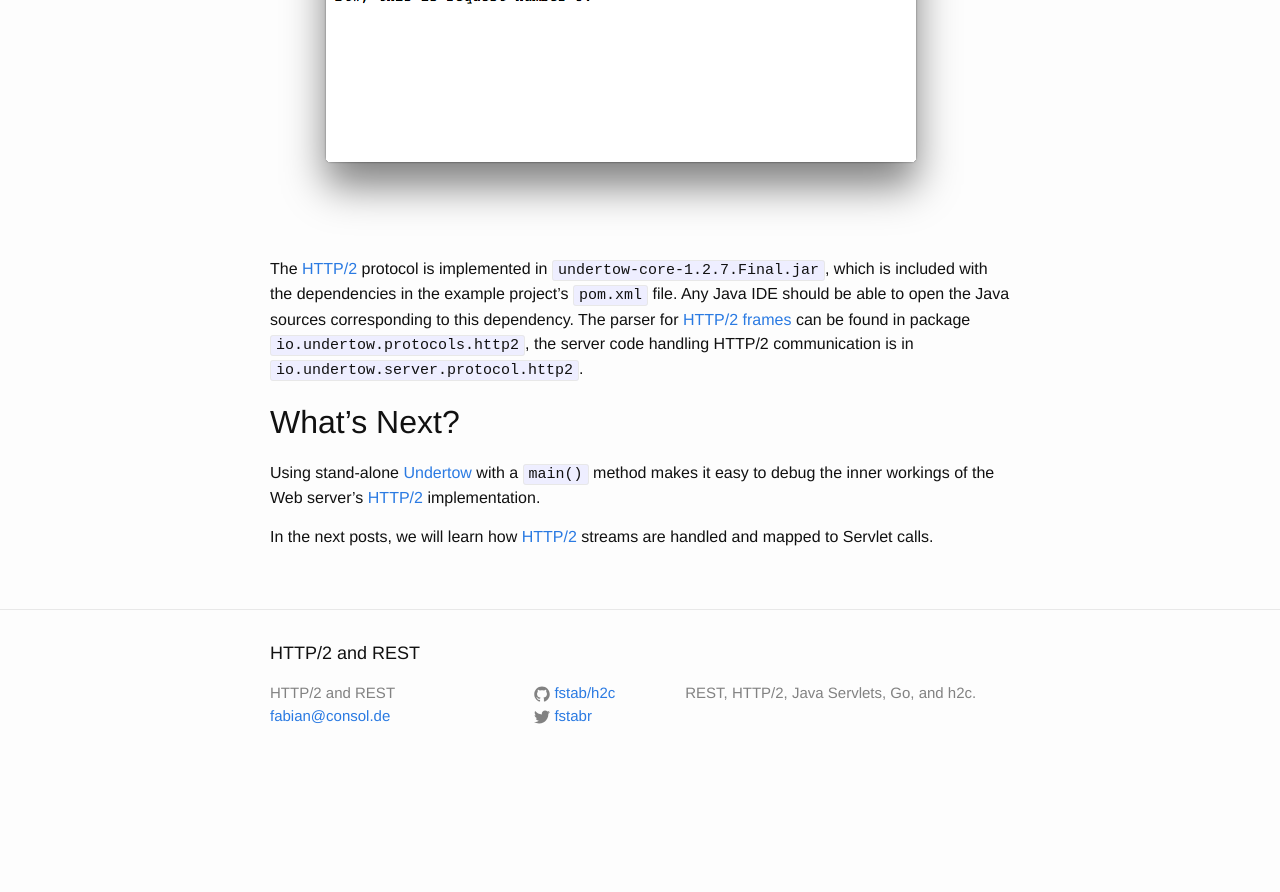
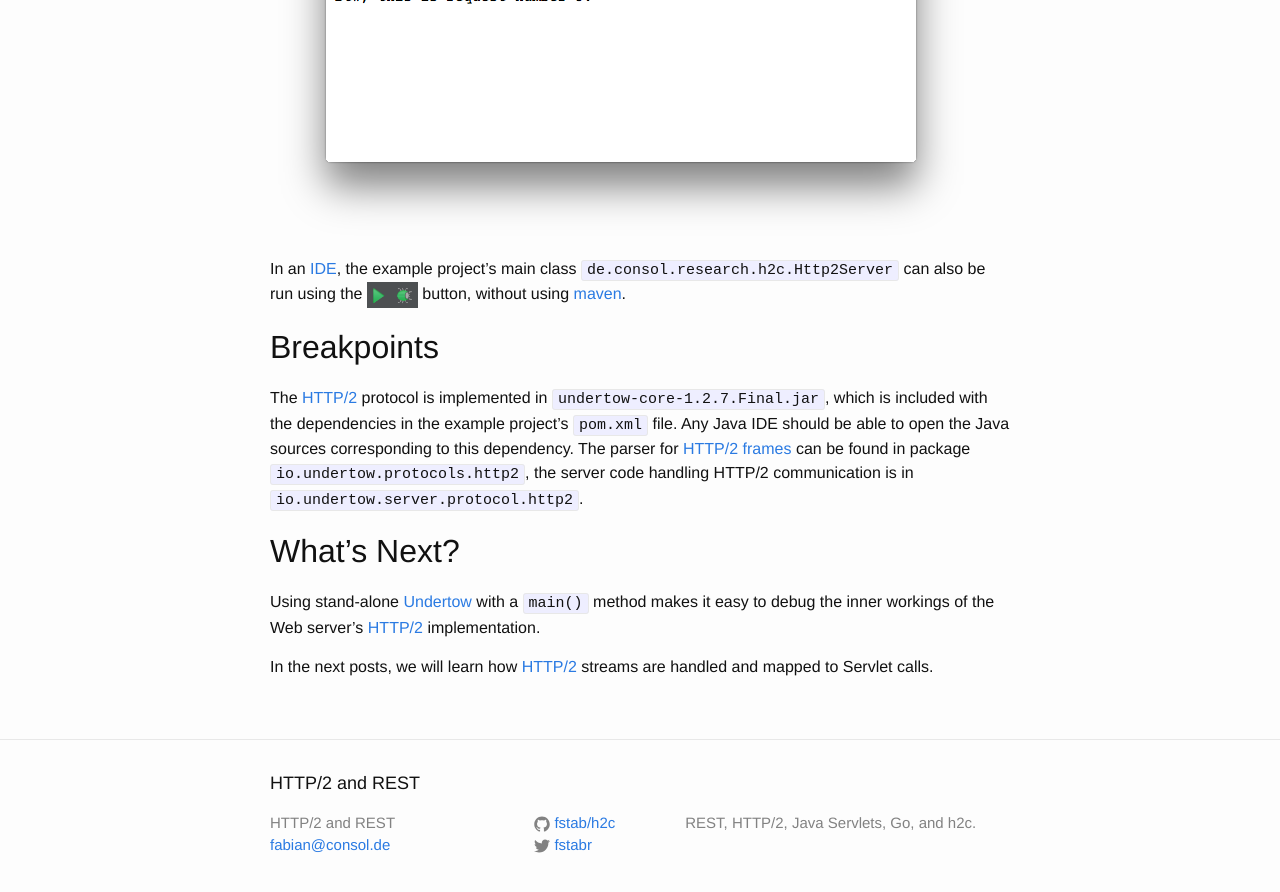
Before and after one commit to fstab/h2c, a Jekyll site: the page built from _posts/2015-06-18-how-to-debug-the-wildfly-http2-stack.markdown, in a window 1280 px wide and 900 px high, scrolled down 1058 px. Shown: the top 892 px of the window. Built offline with Jekyll 4.4.1, drawn with Linux system fonts in a browser that asks for light colours; comment, search, counter and statistics services are not loaded; before the commit the page ends 1845 px from its top, so only the background shows below that.

Commit message:
Updated 'How to Debug Wildfly's HTTP/2 Stack'

```diff
--- a/_posts/2015-06-18-how-to-debug-the-wildfly-http2-stack.markdown
+++ b/_posts/2015-06-18-how-to-debug-the-wildfly-http2-stack.markdown
@@ -38,6 +38,12 @@ Just like in the [Hello, World!] post, the example service can be accessed on [h
 
 ![Example Servlet in Google Chrome]({{site.url}}{{site.baseurl}}/assets/2015-06-18-undertow-http2-servlet-example-in-browser.png)
 
+In an [IDE], the example project's main class `de.consol.research.h2c.Http2Server` can also be run using the
+<img src="{{site.url}}{{site.baseurl}}/assets/2015-06-18-idea-play-button.png" alt="play" style="height: 26px;"/> button, without using [maven].
+
+Breakpoints
+-----------
+
 The [HTTP/2] protocol is implemented in `undertow-core-1.2.7.Final.jar`, which is included with the dependencies in the example project's `pom.xml` file.
 Any Java IDE should be able to open the Java sources corresponding to this dependency.
 The parser for [HTTP/2 frames] can be found in package `io.undertow.protocols.http2`, the server code handling HTTP/2 communication is in `io.undertow.server.protocol.http2`.
@@ -55,6 +61,8 @@ In the next posts, we will learn how [HTTP/2] streams are handled and mapped to
 [Wildfly]: http://wildfly.org
 [undertow-http2-servlet-example]: https://github.com/fstab/http2-examples/tree/master/undertow-http2-servlet-example
 [undertow]: http://undertow.io
+[IDE]: https://www.jetbrains.com/idea
+[maven]: https://maven.apache.org
 [https://localhost:8443/hello-world/api/hello-world]: https://localhost:8443/hello-world/api/hello-world
 [HTTP/2]: https://http2.github.io
 [HTTP/2 frames]: https://httpwg.github.io/specs/rfc7540.html#FrameTypes
```
Also changed, not shown: assets/2015-06-18-idea-play-button.png (added).
